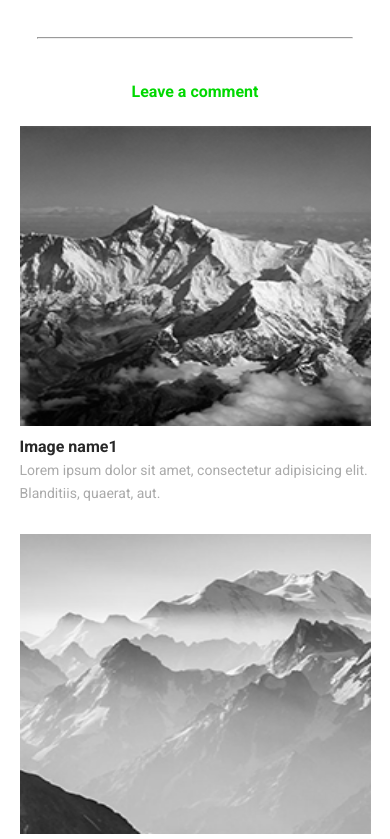
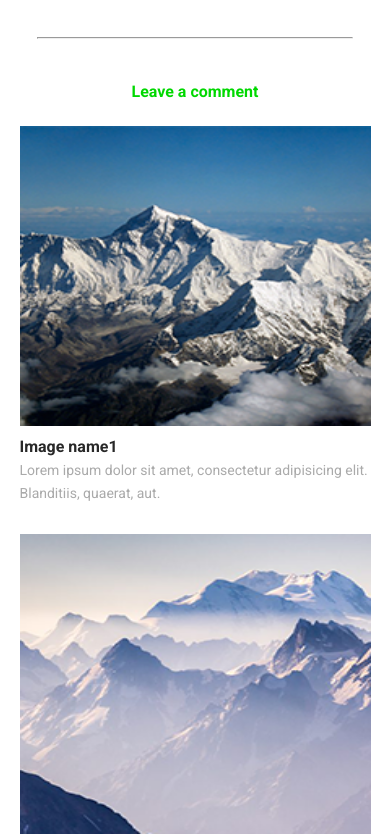
Before and after one commit to Dsmol1/Photo-gallery, a plain HTML site: page index.html in a window 390 px wide. Shown: the part 723-1562 px from the top of the page. Drawn offline with Linux system fonts and the light colour scheme.

Commit message:
Greyscale effect removed from images for mobile devices

```diff
--- a/sass/layout/_gallery.sass
+++ b/sass/layout/_gallery.sass
@@ -20,6 +20,7 @@ section .gallery
   @media (max-width: 760px)
     width: 370px
     height: 300px
+    filter: grayscale(0)
 
 .gallery img:hover
   filter: grayscale(0)
```
Also changed, not shown: css/main.css.
